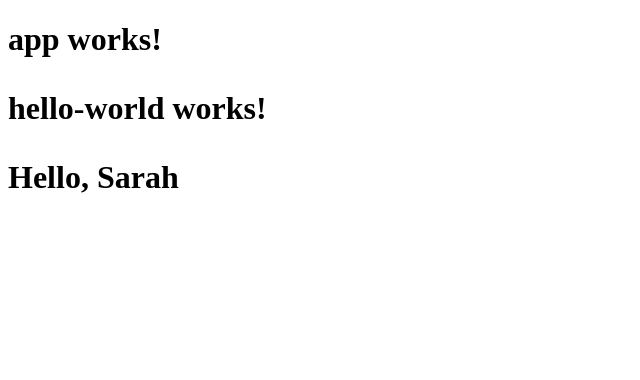
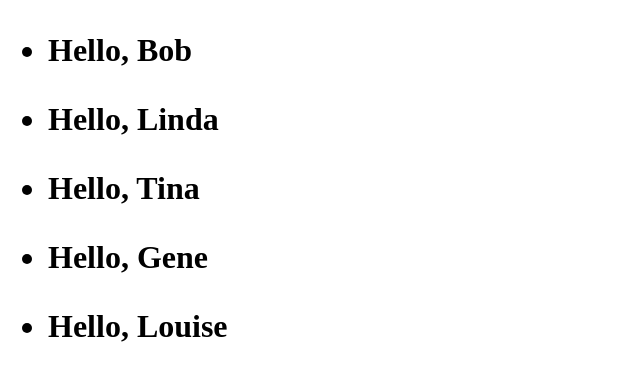
Before and after one commit to syun07/angular-simple-reddit, an Angular app: page / in a window 1280 px wide. Shown: the top 380 px of the page, without its empty margins (0-640 px from the left). Built offline with nearby package versions, Linux system fonts and the light colour scheme.

Commit message:
refactor to create components with passed in data

```diff
--- a/src/app/app.component.html
+++ b/src/app/app.component.html
@@ -1,5 +1,3 @@
 <h1>
-  {{title}}
-  <app-hello-world></app-hello-world>
-  <app-user-item></app-user-item>
+  <app-user-list></app-user-list>
 </h1>
--- a/src/app/app.module.ts
+++ b/src/app/app.module.ts
@@ -6,12 +6,14 @@ import { HttpModule } from '@angular/http';
 import { AppComponent } from './app.component';
 import { HelloWorldComponent } from './hello-world/hello-world.component';
 import { UserItemComponent } from './user-item/user-item.component';
+import { UserListComponent } from './user-list/user-list.component';
 
 @NgModule({
   declarations: [
     AppComponent,
     HelloWorldComponent,
-    UserItemComponent
+    UserItemComponent,
+    UserListComponent
   ],
   imports: [
     BrowserModule,
--- a/src/app/user-item/user-item.component.ts
+++ b/src/app/user-item/user-item.component.ts
@@ -1,16 +1,15 @@
-import { Component, OnInit } from '@angular/core';
+import { Component, OnInit, Input } from '@angular/core';
 
 @Component({
   selector: 'app-user-item',
   templateUrl: './user-item.component.html',
   styleUrls: ['./user-item.component.css']
 })
+
 export class UserItemComponent implements OnInit {
-  name: string;
+  @Input() name: string;
 
-  constructor() {
-    this.name = 'Sarah';
-  }
+  constructor() { }
 
   ngOnInit() {
   }
--- /dev/null
+++ b/src/app/user-list/user-list.component.html
@@ -0,0 +1,5 @@
+<ul>
+  <li *ngFor="let name of names">
+    <app-user-item [name]="name"></app-user-item>
+  </li>
+</ul>
--- /dev/null
+++ b/src/app/user-list/user-list.component.ts
@@ -0,0 +1,18 @@
+import { Component, OnInit } from '@angular/core';
+
+@Component({
+  selector: 'app-user-list',
+  templateUrl: './user-list.component.html',
+  styleUrls: ['./user-list.component.css']
+})
+export class UserListComponent implements OnInit {
+  names: string[];
+
+  constructor() {
+    this.names = ['Bob', 'Linda', 'Tina', 'Gene', 'Louise']
+  }
+
+  ngOnInit() {
+  }
+
+}
```
Also changed, not shown: src/app/user-list/user-list.component.css (added), 1 other file (tests, documents, lock files or other folders).
